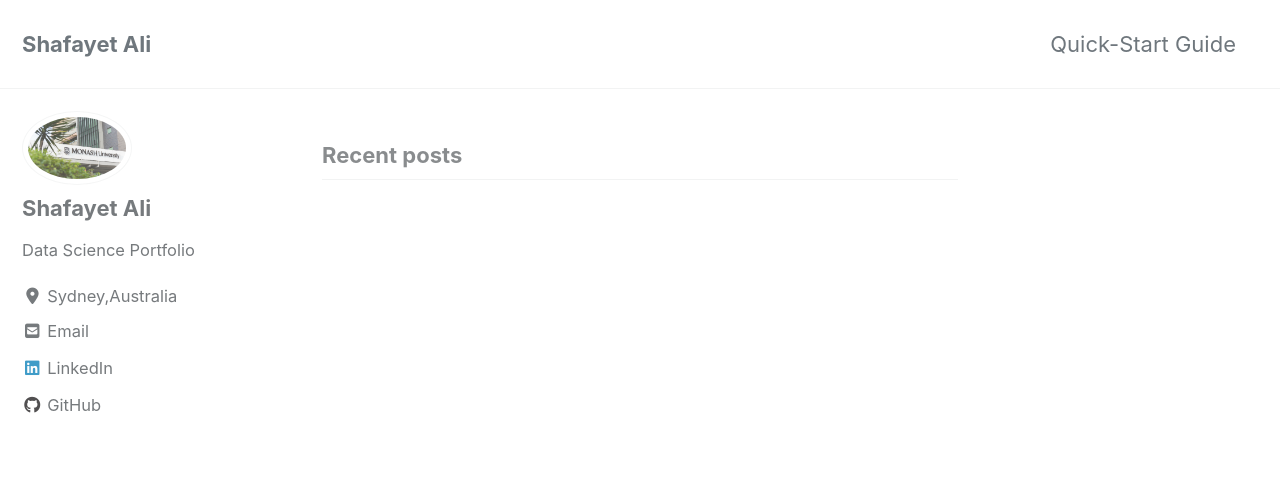
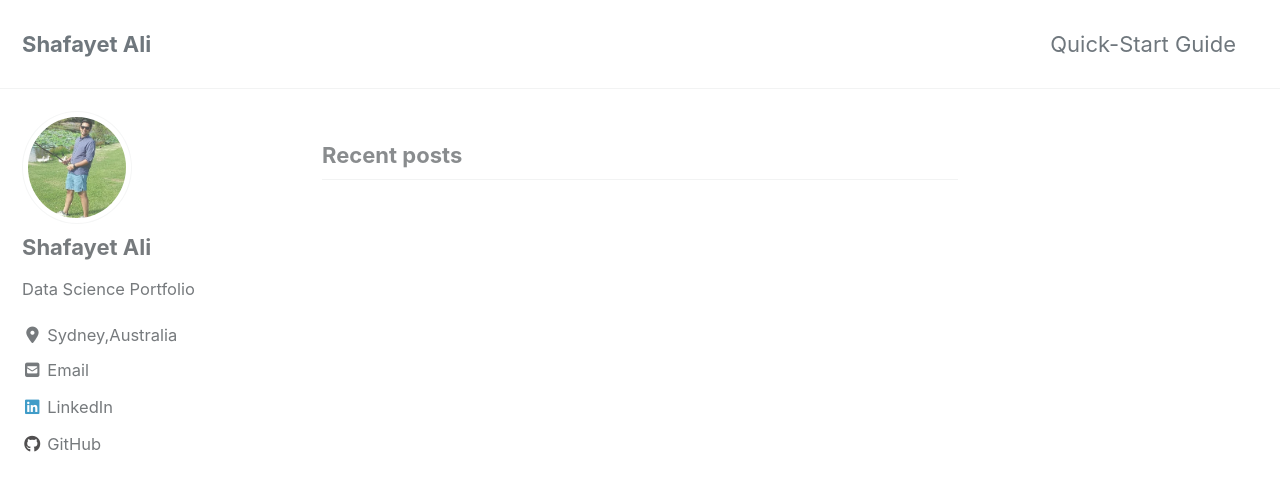
Before and after one commit to shafayet08/shafayet08.github.io, a Jekyll site: the page built from index.html, in a window 1280 px wide and 900 px high. Shown: the top 491 px of the window. Built offline with Jekyll 4.4.1, drawn with Linux system fonts in a browser that asks for light colours; cached includes are drawn as plain includes; nearby versions of some CDN libraries; the list of posts is cut into pages by our own code.

Commit message:
new github

```diff
--- a/_config.yml
+++ b/_config.yml
@@ -107,7 +107,7 @@
 
 author:
   name             : "Shafayet Ali"
-  avatar           :  "/images/Building.jpg" # path of avatar image, e.g. "/assets/images/bio-photo.jpg"
+  avatar           :  "/images/avatar.jpg" # path of avatar image, e.g. "/assets/images/bio-photo.jpg"
   bio              : "Data Science Portfolio"
   location         : "Sydney,Australia"
   email            : "alishafayet8@gmail.com"
```
Also changed, not shown: images/avatar.jpg (added).
